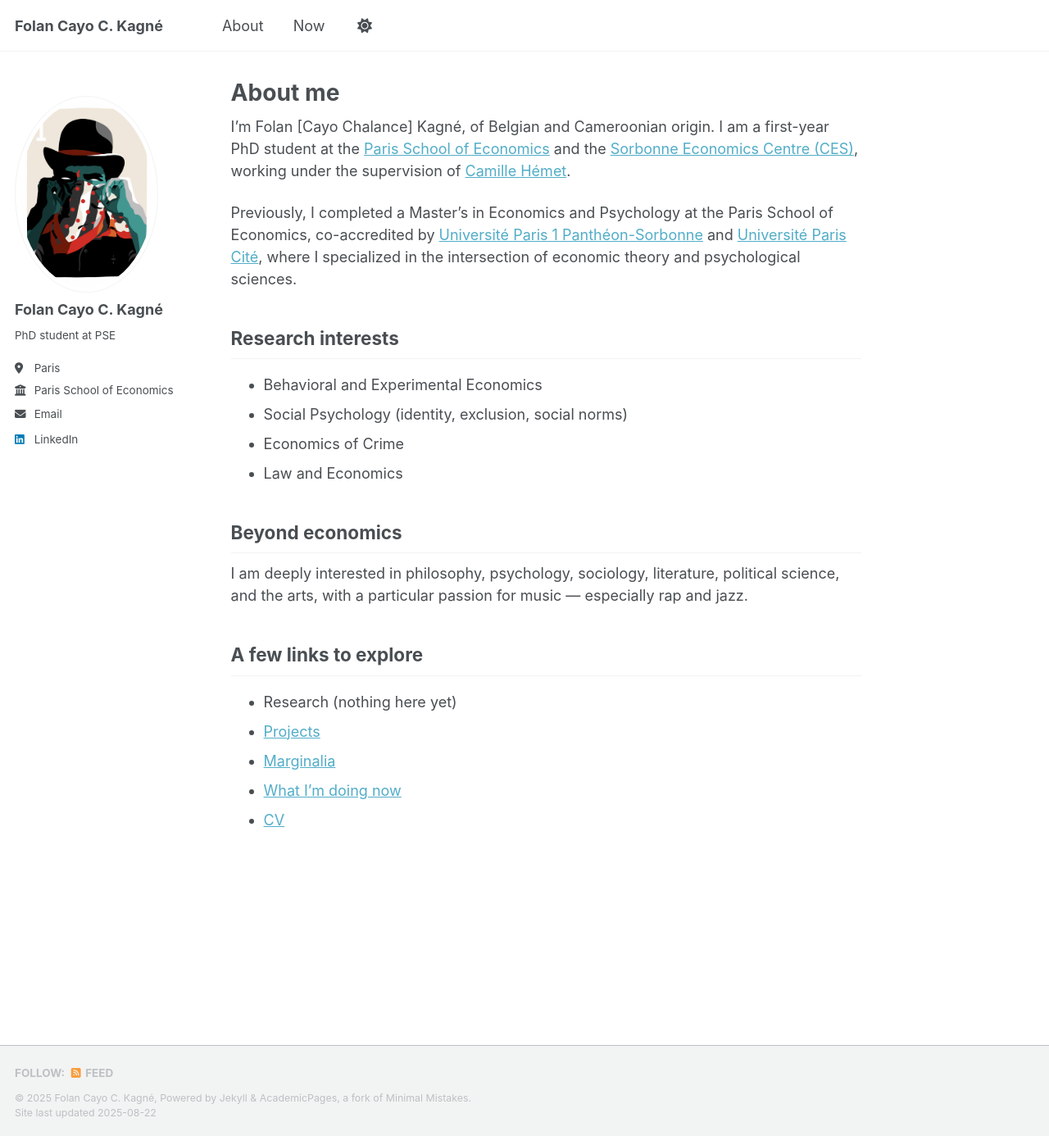
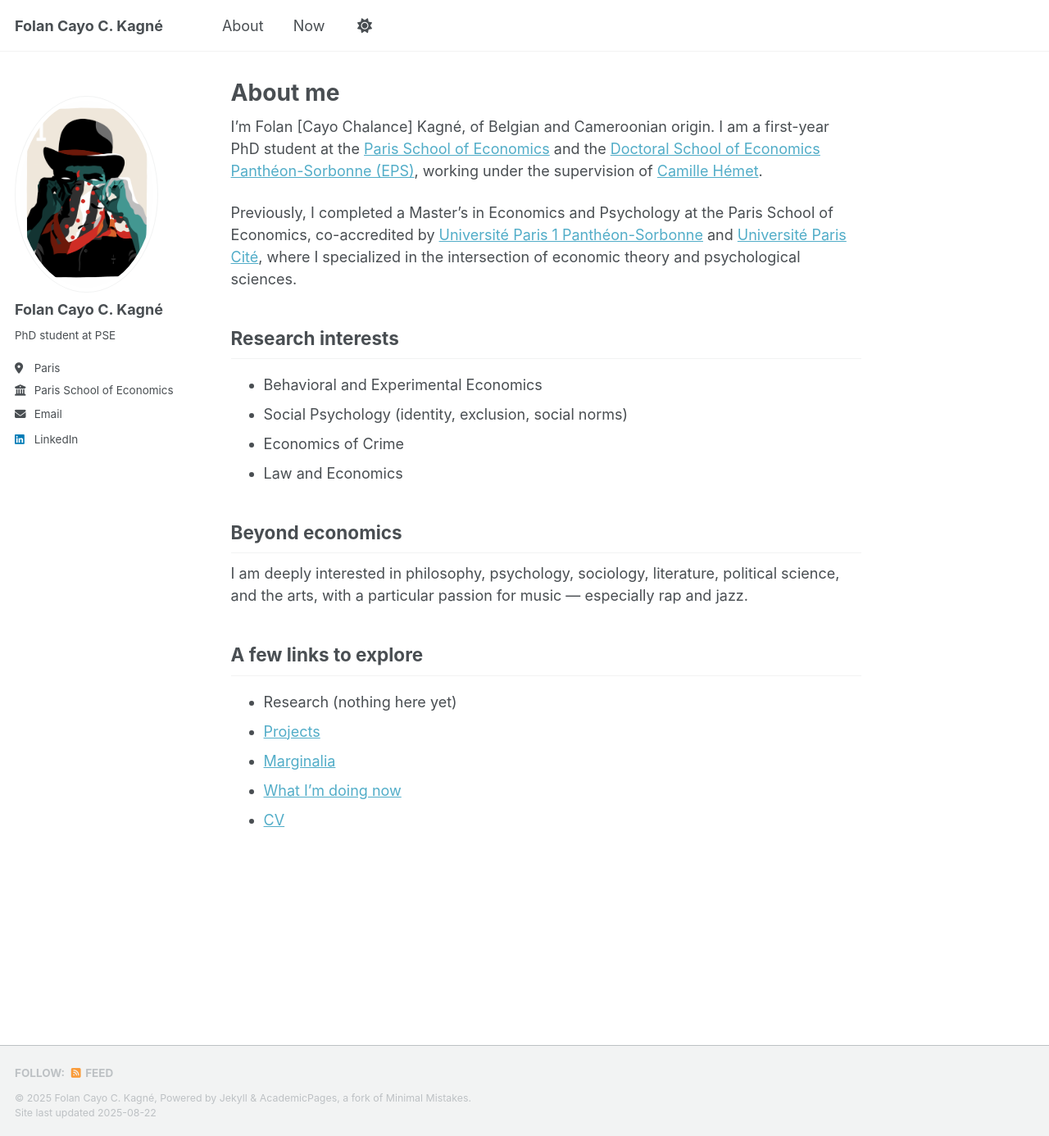
Before and after one commit to folankagne/folankagne.github.io, a Jekyll site: the page built from _pages/about.md, in a window 1280 px wide and 1386 px high. Shown: the whole window at 82% size. Built offline with Jekyll 4.4.1, drawn with Linux system fonts in a browser that asks for light colours; a script that is not in the unit is left out.

Commit message:
Update about.md

```diff
--- a/_pages/about.md
+++ b/_pages/about.md
@@ -11,8 +11,7 @@ I’m Folan [Cayo Chalance] Kagné, a Belgian-Cameroonian PhD student at the [Pa
 working under the supervision of [Camille Hémet](https://sites.google.com/site/camillehemet/).
 -->
 
-I’m Folan [Cayo Chalance] Kagné, of Belgian and Cameroonian origin. I am a first-year PhD student at the [Paris School of Economics](https://www.parisschoolofeconomics.eu/en/) and the [Sorbonne Economics Centre (CES)](https://centredeconomiesorbonne.cnrs.fr/), working under the supervision of [Camille Hémet](https://sites.google.com/site/camillehemet/).
-
+I’m Folan [Cayo Chalance] Kagné, of Belgian and Cameroonian origin. I am a first-year PhD student at the [Paris School of Economics](https://www.parisschoolofeconomics.eu/en/) and the [Doctoral School of Economics Panthéon-Sorbonne (EPS)](https://ed-economie.pantheonsorbonne.fr/), working under the supervision of [Camille Hémet](https://sites.google.com/site/camillehemet/).
 
 Previously, I completed a Master’s in Economics and Psychology at the Paris School of Economics, co-accredited by [Université Paris 1 Panthéon-Sorbonne](https://www.pantheonsorbonne.fr/) and [Université Paris Cité](https://u-paris.fr/), where I specialized in the intersection of economic theory and psychological sciences.
 
```
